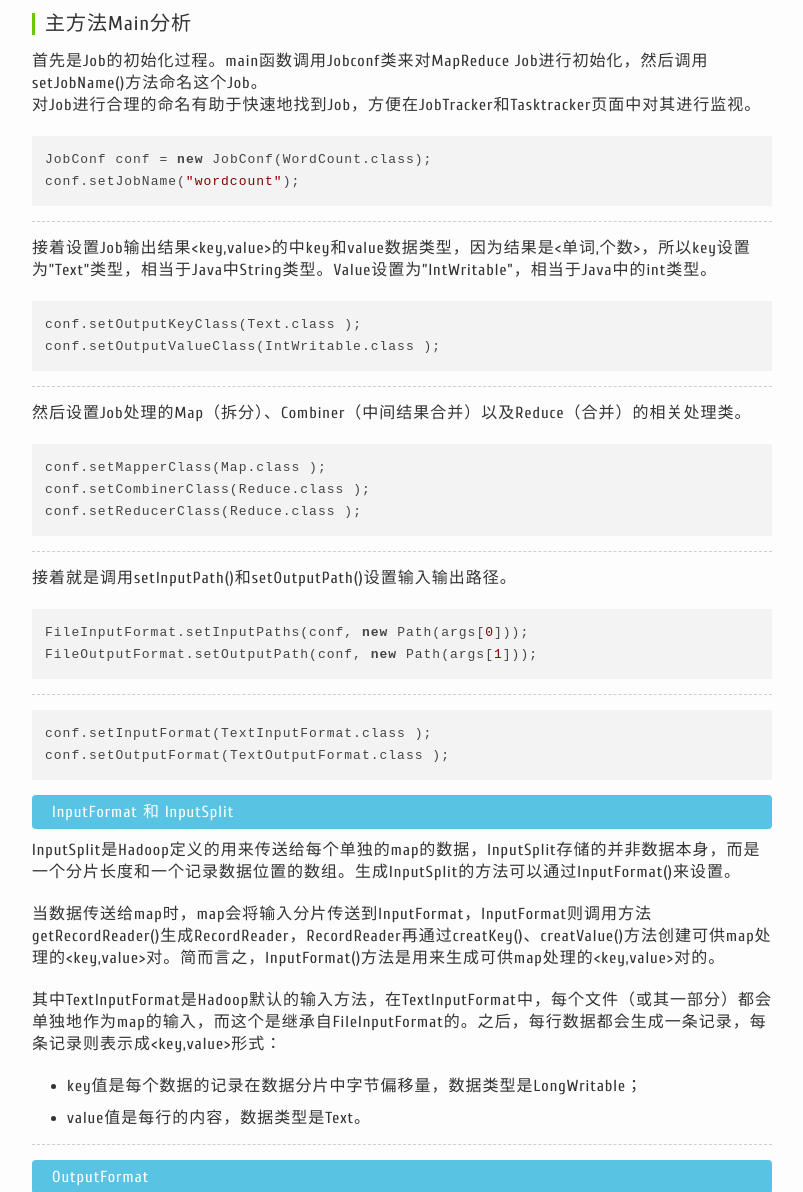
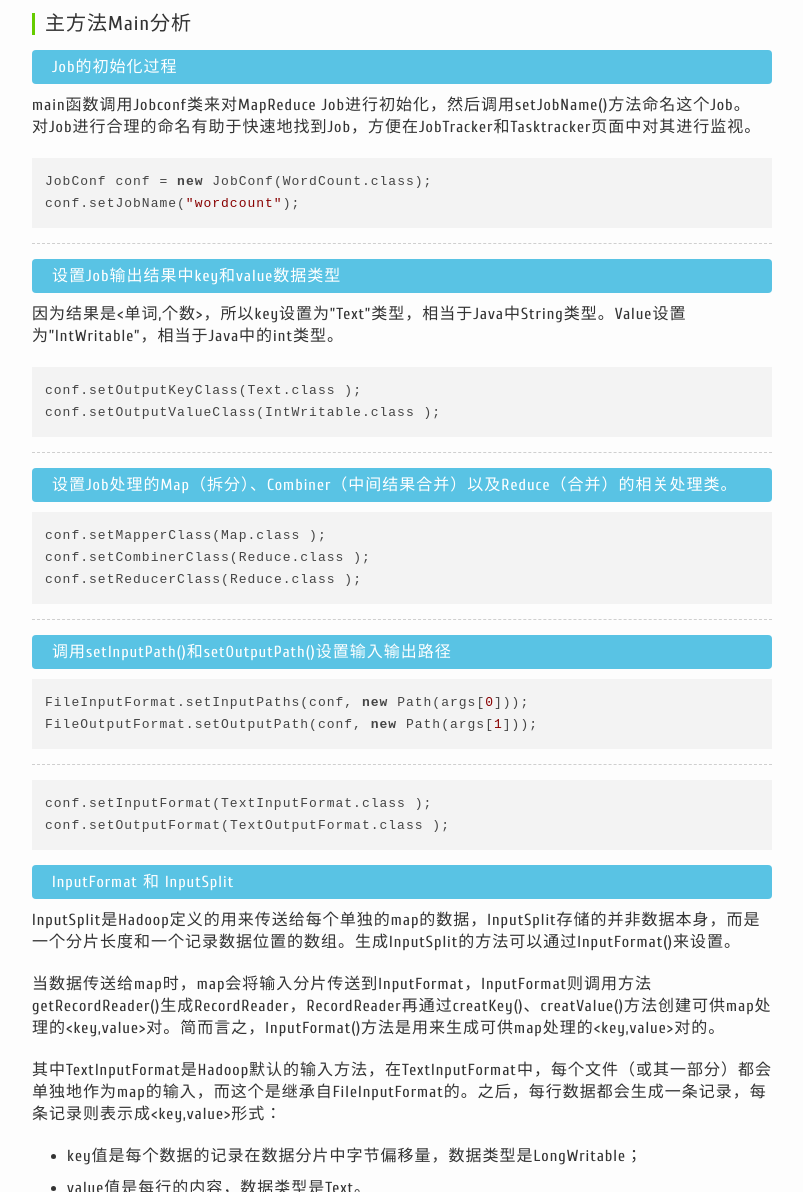
Before and after one commit to charleshm/charleshm.github.io, a Jekyll site: the page built from _posts/2016-04-12-mapreduce-wordcount.md, in a window 1280 px wide and 1400 px high, scrolled down 1009 px. Shown: the part 208-1400 px from the top of the window, without its empty margins (238-1041 px from the left). Built offline with Jekyll 4.4.1, drawn with Linux system fonts in a browser that asks for light colours; nearby versions of some CDN libraries; comment, search, counter and statistics services are not loaded.

Commit message:
mapreduce wordcount

```diff
--- a/_posts/2016-04-12-mapreduce-wordcount.md
+++ b/_posts/2016-04-12-mapreduce-wordcount.md
@@ -28,7 +28,8 @@ MapReduce是一种高度抽象的模型，它屏蔽了并行计算、容错、
 ----------
 
 #### 主方法Main分析
-首先是Job的初始化过程。main函数调用Jobconf类来对MapReduce Job进行初始化，然后调用setJobName()方法命名这个Job。
+<p class="first">Job的初始化过程</p>
+main函数调用Jobconf类来对MapReduce Job进行初始化，然后调用setJobName()方法命名这个Job。
 对Job进行合理的命名有助于快速地找到Job，方便在JobTracker和Tasktracker页面中对其进行监视。
 
 {% highlight java %}
@@ -39,8 +40,8 @@ conf.setJobName("wordcount");
 
 ----------
 
-
-接着设置Job输出结果<key,value>的中key和value数据类型，因为结果是<单词,个数>，所以key设置为"Text"类型，相当于Java中String类型。Value设置为"IntWritable"，相当于Java中的int类型。
+<p class="first">设置Job输出结果中key和value数据类型</p>
+因为结果是<单词,个数>，所以key设置为"Text"类型，相当于Java中String类型。Value设置为"IntWritable"，相当于Java中的int类型。
 
 {% highlight java %}
 conf.setOutputKeyClass(Text.class );
@@ -50,7 +51,7 @@ conf.setOutputValueClass(IntWritable.class );
 
 ----------
 
-然后设置Job处理的Map（拆分）、Combiner（中间结果合并）以及Reduce（合并）的相关处理类。
+<p class="first">设置Job处理的Map（拆分）、Combiner（中间结果合并）以及Reduce（合并）的相关处理类。</p>
 
 {% highlight java %}
 conf.setMapperClass(Map.class );
@@ -61,7 +62,7 @@ conf.setReducerClass(Reduce.class );
 
 ----------
 
-接着就是调用setInputPath()和setOutputPath()设置输入输出路径。
+<p class="first">调用setInputPath()和setOutputPath()设置输入输出路径</p>
 
 {% highlight java %}
 FileInputFormat.setInputPaths(conf, new Path(args[0]));
```
